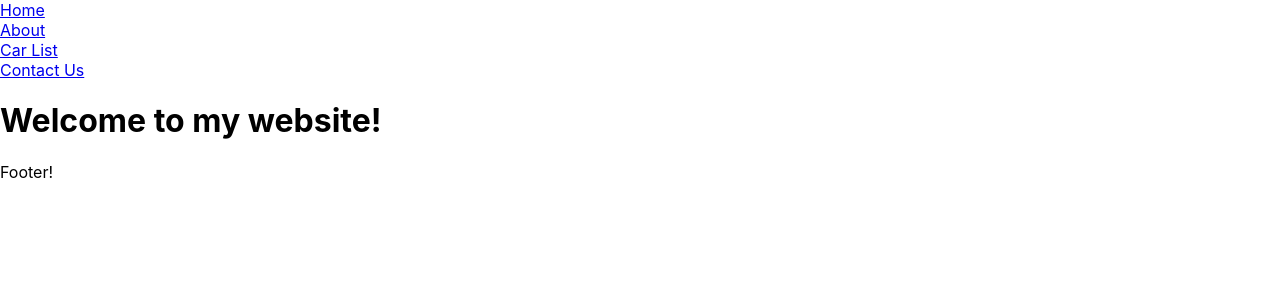
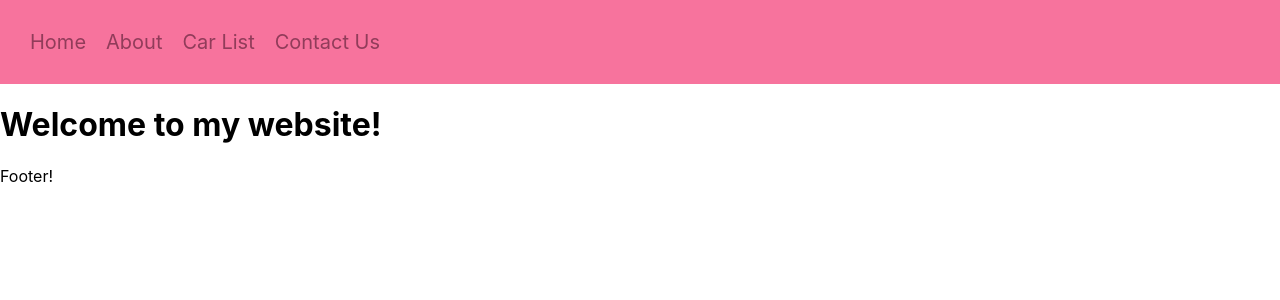
Before and after one commit to thossain30/InventoryManager, a React (Create React App) app in the folder frontend/: page / in a window 1280 px wide. Shown: the top 300 px of the page. Built offline with nearby package versions, Linux system fonts and the light colour scheme.

Commit message:
Added in Stylings for the Nav Bar

```diff
--- a/frontend/src/Components/CarForm.jsx
+++ b/frontend/src/Components/CarForm.jsx
@@ -31,19 +31,19 @@ const colors = [
 
 export const CarForm = ({setCarList}) => {
     const [carData, setCarData] = useState({
-        modelName: '',
-        modelYear: null,
+        modelName: "",
+        modelYear: 0,
         carPrice: null,
-        carColor: '',
+        carColor: "",
         imageURL: null
     });
 
     const handleClear = () => {
         setCarData({
-            modelName: '',
-            modelYear: null,
+            modelName: "",
+            modelYear: 0,
             carPrice: null,
-            carColor: '',
+            carColor: "",
             imageURL: null
         });
     }
@@ -73,7 +73,7 @@ export const CarForm = ({setCarList}) => {
     }
 
     return (
-        <form onSubmit={handleSubmit}>
+        <form onSubmit={handleSubmit} className="car-form">
             <div>
                 <div>
                     <label htmlFor="model-name"> Model Name: </label>
--- a/frontend/src/Components/CarList.jsx
+++ b/frontend/src/Components/CarList.jsx
@@ -7,7 +7,6 @@ const Car = ({car : {model, price, color, imageUrl}}) => {
         <tr>
             <td className="row-item">{model?.name}</td>
             <td className="row-item">{model?.year}</td>
-            <td className="row-item">{price}</td>
             <td className="row-item">{color}</td>
             <td className="row-item">{price}</td>
             <td className="row-item"><img height="100" src={imageUrl} alt={model?.name}/></td>
--- a/frontend/src/index.css
+++ b/frontend/src/index.css
@@ -11,3 +11,55 @@ code {
   font-family: source-code-pro, Menlo, Monaco, Consolas, 'Courier New',
     monospace;
 }
+
+.row-item {
+  text-align: center;
+}
+
+.car-form {
+  margin: 10px 0px;
+  display: flex;
+  flex-direction: column;
+  padding: 15px;
+  border: 1px solid black;
+}
+
+.car-form > div {
+  display: flex;
+  justify-content: space-between;
+}
+
+.navbar {
+  background-color: rgb(247, 115, 157);
+  color: rgb(145, 60, 90);
+  font-size: 20px;
+  padding: 1.5em 1em;
+  display: flex;
+  justify-content: space-between;
+}
+
+.nav-item {
+  margin: 0em 0.5em;
+}
+
+.nav-link {
+  color: inherit;
+  text-decoration: none;
+  transition: color 1s;
+}
+
+.nav-link:hover {
+  color: rgb(255, 237, 239);
+}
+
+.nav-section {
+  display: flex;
+  justify-content: flex-start;
+  width: 100%;
+}
+
+.reverse-nav-section {
+  display: flex;
+  justify-content: flex-end;
+  width: 100%;
+}
```
